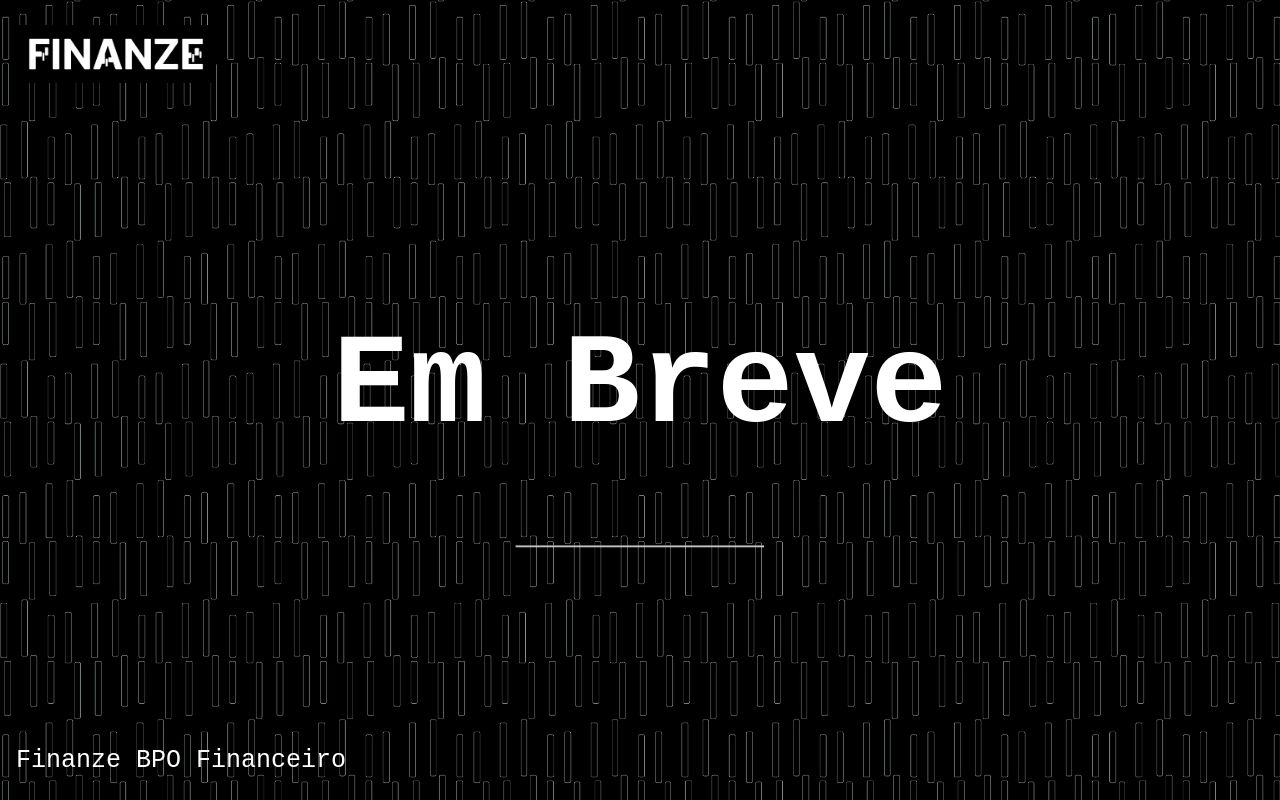
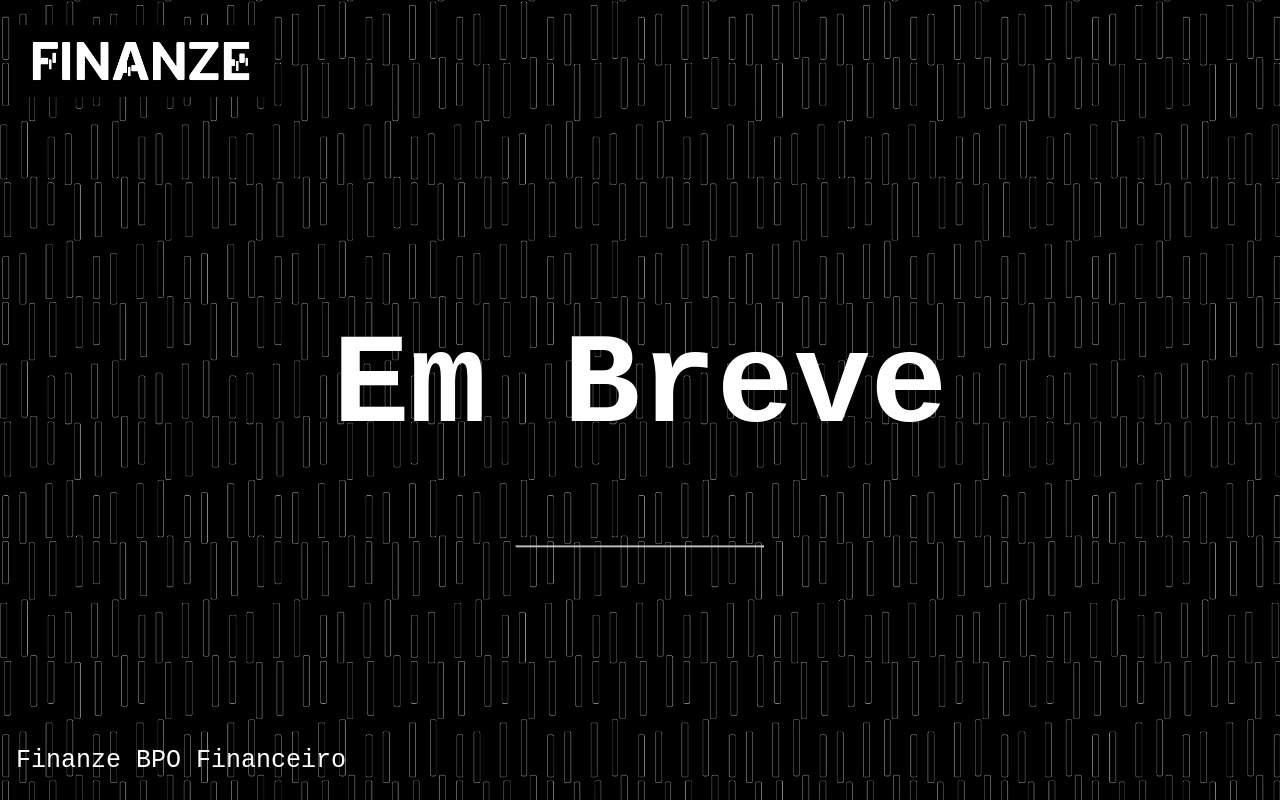
Before and after one commit to itrinquei/finanze.github.io, a plain HTML site: page index.html in a window 1280 px wide. Drawn offline with Linux system fonts and the light colour scheme.

Commit message:
Update index.html

```diff
--- a/index.html
+++ b/index.html
@@ -48,7 +48,7 @@ hr {
 <div class="bgimg">
   <div class="topleft">
     <p></p>
-    <img src="https://github.com/itrinquei/finanze.github.io/blob/main/logo.png?raw=true" alt="Flowers in Chania" width="200" height="58">
+    <img src="https://github.com/itrinquei/finanze.github.io/blob/main/logo.png?raw=true" alt="finanze" width="250" height="72">
   </div>
   <div class="middle">
     <h1 style="font-size:10vw">Em Breve</h1>
```
